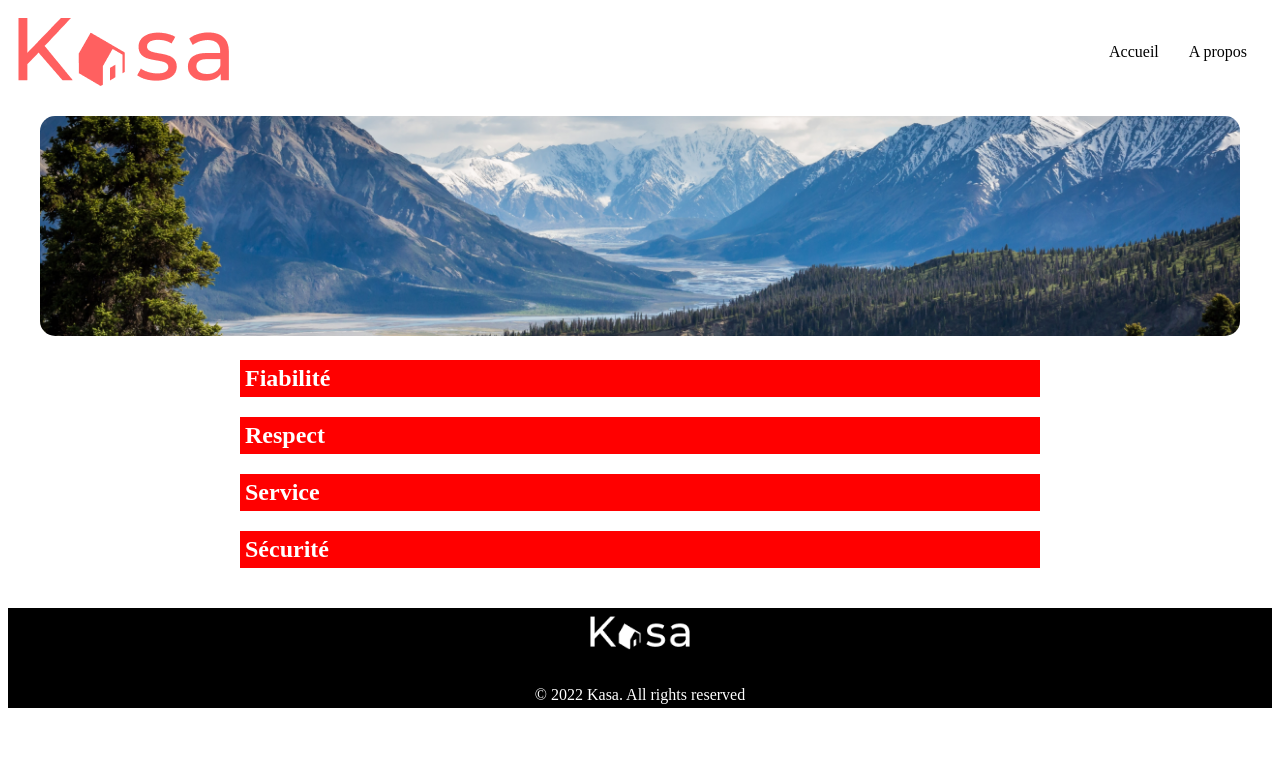
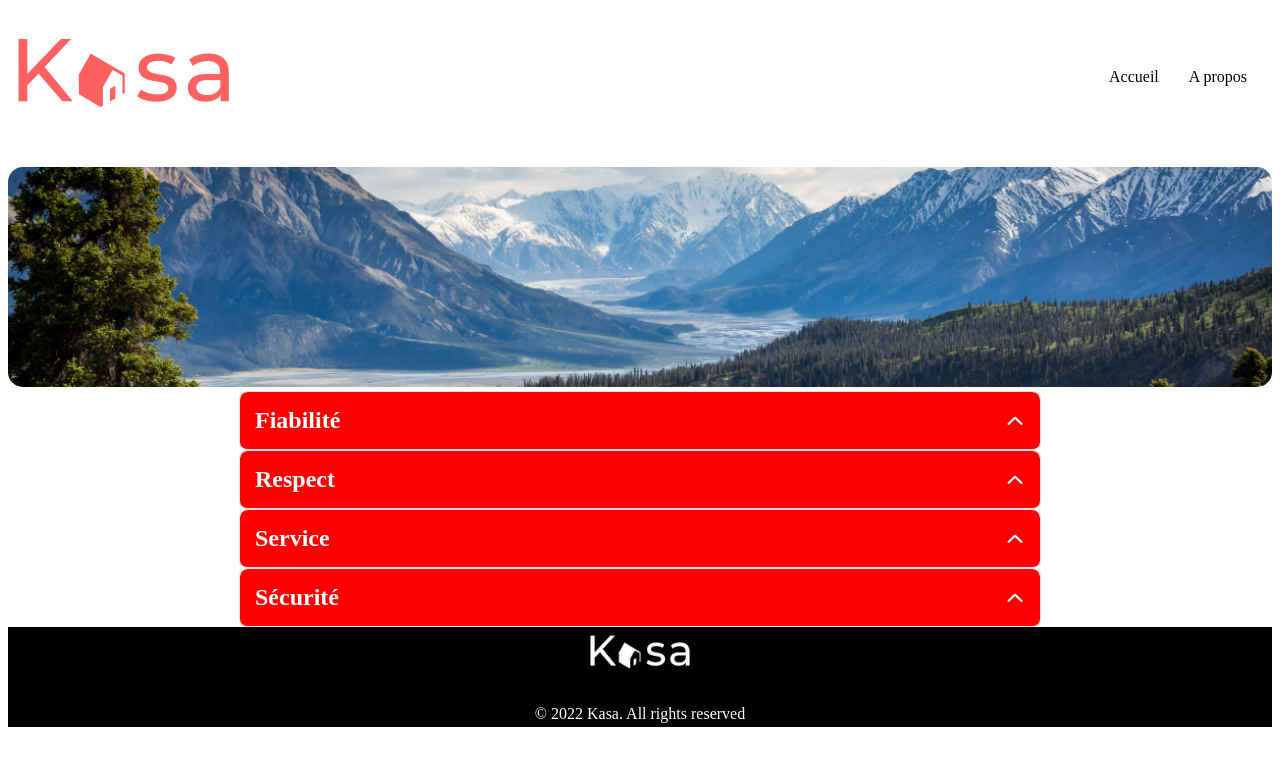
Before and after one commit to farahbed/agence-immo, a React (Vite) app in the folder vite/: page /about in a window 1280 px wide. Shown: the top 766 px of the page. Built offline with nearby package versions, Linux system fonts and the light colour scheme.

Commit message:
collapse check

```diff
--- a/vite/src/App.jsx
+++ b/vite/src/App.jsx
@@ -12,7 +12,7 @@
      <Header />
       <main className="main-content">
         <Routes>
-          <Route path="/home" element={<Home />} />
+          <Route path="/" element={<Home />} />
           <Route path="/about" element={<About />} />
           <Route path="*" element={<Error />} />
         </Routes>
--- a/vite/src/App.scss
+++ /dev/null
@@ -1,19 +0,0 @@
-
-  .main-content {
-    max-width: 1200px;
-    margin: 0 auto;
-  }
-
-
-//Banner
-
-
-
-
-
-//Footer
-
-
-
-
-  //details
--- a/vite/src/carouselle.jsx
+++ b/vite/src/carouselle.jsx
@@ -1,24 +1,24 @@
 import React, { useState } from 'react';
 
 function Carouselle({ images }) {
-  const [currentIndex, setCurrentIndex] = useState(0);
+  const [currentIndex, setCurrentIndex] = useState(0); // pour utiliser state dans le carouselle
 
   // Fonction pour aller à l'image précédente
   const previousSlide = () => {
-    setCurrentIndex((prevIndex) =>
+    setCurrentIndex((prevIndex) =>   //pour aller à l'image precedente
       prevIndex === 0 ? images.length - 1 : prevIndex - 1
     );
   };
 
   // Fonction pour aller à l'image suivante
   const nextSlide = () => {
-    setCurrentIndex((prevIndex) =>
+    setCurrentIndex((prevIndex) =>  //pour aller à l'image suivante
       prevIndex === images.length - 1 ? 0 : prevIndex + 1
     );
   };
 
-  // Afficher les boutons seulement si plus d'une image
-  const showNavigation = images.length > 1;
+
+  const showNavigation = images.length > 1;  //pour afficher les boutons seulement si plus d'une image
 
   return (
     <div className="carouselle">
--- a/vite/src/components/Banner/Banner.scss
+++ b/vite/src/components/Banner/Banner.scss
@@ -12,9 +12,8 @@
 
     .banner-text {
       position: absolute;
-      top: 220px;
-      left: 55%;
-      transform: translate(-50%, -50%);
+      top: 30%;
+      left: 35%;
       color: white;
       font-size: 48px;
 
--- a/vite/src/components/Card/Cards.jsx
+++ b/vite/src/components/Card/Cards.jsx
@@ -1,6 +1,6 @@
 import React from 'react'
 import './Cards.scss'
-import Carouselle from '../../carouselle'
+
 
 
 function Cards(props) {
@@ -11,7 +11,7 @@
     <figure>
         <img className="card-img"
         src={props.cover}
-        alt="logement"/>
+        alt="{props.title}"/>
 
             <h2 className="card-title">{props.title}</h2>
     </figure>
--- a/vite/src/components/Details/Details.jsx
+++ /dev/null
@@ -1,75 +0,0 @@
-import React, { useState } from 'react';
-import './Details.scss';
-
-
-function Details() {
-  const [openSections, setOpenSections] = useState({});
-
-  // Fonction pour gérer le clic sur un titre
-  const toggleSection = (section) => {
-    setOpenSections((prevState) => ({
-      ...prevState,
-      [section]: !prevState[section],
-    }));
-  };
-
-  return (
-    <div className="details">
-      <div className={`details-section ${openSections.fiabilite ? 'dropdown-open' : 'dropdown-close'}`}>
-        <div className="details-title" onClick={() => toggleSection('fiabilite')}>
-          Fiabilité
-        </div>
-        {openSections.fiabilite && (
-          <p className="details-text">
-            Les annonces postées sur Kasa garantissent une fiabilité totale.
-            Les photos sont conformes aux logements, et toutes les informations
-            sont régulièrement vérifiées par nos équipes.
-          </p>
-        )}
-      </div>
-
-      <div className={`details-section ${openSections.respect ? 'dropdown-open' : 'dropdown-close'}`}>
-        <div className="details-title" onClick={() => toggleSection('respect')}>
-          Respect
-        </div>
-        {openSections.respect && (
-          <p className="details-text">
-            La bienveillance fait partie des valeurs fondatrices de Kasa.
-            Tout comportement discriminatoire ou de perturbation du voisinage
-            entraînera une exclusion de notre plateforme.
-          </p>
-        )}
-      </div>
-
-      <div className={`details-section ${openSections.service ? 'dropdown-open' : 'dropdown-close'}`}>
-        <div className="details-title" onClick={() => toggleSection('service')}>
-          Service
-        </div>
-        {openSections.service && (
-          <p className="details-text">
-            La qualité du service est au cœur de Kasa.
-            Nous veillons à ce que chaque interaction, que ce soit avec nos hôtes ou locataires,
-            soit empreinte de respect et de bienveillance.
-          </p>
-        )}
-      </div>
-
-      <div className={`details-section ${openSections.securite ? 'dropdown-open' : 'dropdown-close'}`}>
-        <div className="details-title" onClick={() => toggleSection('securite')}>
-          Sécurité
-        </div>
-        {openSections.securite && (
-          <p className="details-text">
-            La sécurité est la priorité de Kasa.
-            Aussi bien pour nos hôtes que pour les voyageurs, chaque logement correspond
-            aux critères de sécurité établis par nos services. En laissant une note aussi bien à l'hôte
-            qu'au locataire, cela permet à nos équipes de vérifier que les standards sont bien respectés.
-            Nous organisons également des ateliers sur la sécurité domestique pour nos hôtes.
-          </p>
-        )}
-      </div>
-    </div>
-  );
-}
-
-export default Details;
--- a/vite/src/components/Details/Details.scss
+++ /dev/null
@@ -1,34 +0,0 @@
-
-.details {
-    padding: 20px;
-    border-radius: 8px;
-    max-width: 800px;
-    margin: auto;
-  }
-
-  .details-section {
-    margin-bottom: 20px;
-    cursor: pointer;
-  }
-
-  .details-title {
-    font-size: 24px;
-    font-weight: 700;
-    color: white;
-    background-color: red;
-   padding: 5px;
-  }
-
-
-
-  .arrow {
-    font-size: 18px;
-    margin-left: 10px;
-  }
-
-  .details-text {
-
-    margin-top: 0;
-    padding: 10px; ;
-    background-color: #f9f9f9;
-  }
--- a/vite/src/components/Header/Header.jsx
+++ b/vite/src/components/Header/Header.jsx
@@ -6,9 +6,9 @@
 function Header() {
   return (
     <header>
-        <img className="logo" src={logo} alt="logo" />
+        <h1><img className="logo" src={logo} alt="logo" /></h1>
       <nav>
-        <a className="accueilBtn" href="../Home#">Accueil</a>
+        <a className="accueilBtn" href="../">Accueil</a>
         <a className="aproposBtn" href="../About#">A propos</a>
       </nav>
     </header>
--- /dev/null
+++ b/vite/src/components/collapse/Collapse.jsx
@@ -0,0 +1,32 @@
+import React, { useState } from 'react';
+import './Collapse.scss';
+import arrowIcon from './arrow.png';
+
+function Collapse({ title, content }) {
+  const [isOpen, setIsOpen] = useState(false);
+
+  // Fonction pour gérer le clic sur un titre
+  const toggleSection = () => {
+    setIsOpen(!isOpen);
+  };
+
+  return (
+    <div className="collapse">
+      <div className="collapse-header" onClick={toggleSection}>
+        <div className="collapse-title">{title}</div>
+        <img
+          src={arrowIcon}
+          alt="Arrow"
+          className={`collapse-arrow ${isOpen ? 'rotate' : ''}`}
+        />
+      </div>
+      {isOpen && (
+        <div className="collapse-content">
+          {content}
+        </div>
+      )}
+    </div>
+  );
+}
+
+export default Collapse;
--- /dev/null
+++ b/vite/src/components/collapse/Collapse.scss
@@ -0,0 +1,45 @@
+.collapse {
+  border: 1px solid #e0e0e0;
+  margin-bottom: 10px;
+  border-radius: 8px;
+  overflow: hidden;
+  max-width: 800px;
+  margin: auto;
+
+  .collapse-header {
+    display: flex;
+    justify-content: space-between;
+    align-items: center;
+    padding: 15px;
+    background-color: red; /* Title background color */
+    color: white; /* Title text color */
+    cursor: pointer;
+    border-radius: 8px 8px 0 0; /* Rounded corners only on the top */
+    font-size: 24px;
+    font-weight: 700;
+
+    .collapse-title {
+      font-size: 24px;
+      font-weight: 700;
+    }
+
+    .collapse-arrow {
+      width: 20px;
+      height: 20px;
+      transition: transform 0.3s ease-in-out;
+      font-size: 18px;
+      margin-left: 10px;
+    }
+
+    .rotate {
+      transform: rotate(180deg);
+    }
+  }
+
+  .collapse-content {
+    padding: 15px;
+    background-color: #f9f9f9;
+    border-top: 1px solid #e0e0e0;
+    font-size: 16px;
+  }
+}
--- a/vite/src/main.jsx
+++ b/vite/src/main.jsx
@@ -2,7 +2,6 @@
 import React from 'react';
 import ReactDOM from 'react-dom/client';
 import App from './App.jsx';
-import './App.scss'; // Votre fichier CSS/SCSS
 import { BrowserRouter } from 'react-router-dom';
 
 const root = ReactDOM.createRoot(document.getElementById('root'));
--- a/vite/src/pages/About/About.jsx
+++ b/vite/src/pages/About/About.jsx
@@ -2,16 +2,29 @@
 import React from 'react';
 import Banner from '../../components/Banner/Banner.jsx';
 import aboutImage from '../../assets/about-image.png';
-import Details from '../../components/Details/Details.jsx';
+import Collapse from '../../components/collapse/Collapse.jsx';
 
 function About() {
   return (
     <div className="about-page">
       <Banner image={aboutImage} />
 
-      <Details />
-
-
+      <Collapse
+        title="Fiabilité"
+        content="Les annonces postées sur Kasa garantissent une fiabilité totale. Les photos sont conformes aux logements, et toutes les informations sont régulièrement vérifiées par nos équipes."
+      />
+      <Collapse
+        title="Respect"
+        content="La bienveillance fait partie des valeurs fondatrices de Kasa. Tout comportement discriminatoire ou de perturbation du voisinage entraînera une exclusion de notre plateforme."
+      />
+      <Collapse
+        title="Service"
+        content="La qualité du service est au cœur de Kasa. Nous veillons à ce que chaque interaction, que ce soit avec nos hôtes ou locataires, soit empreinte de respect et de bienveillance."
+      />
+      <Collapse
+        title="Sécurité"
+        content="La sécurité est la priorité de Kasa. Aussi bien pour nos hôtes que pour les voyageurs, chaque logement correspond aux critères de sécurité établis par nos services. En laissant une note aussi bien à l'hôte qu'au locataire, cela permet à nos équipes de vérifier que les standards sont bien respectés. Nous organisons également des ateliers sur la sécurité domestique pour nos hôtes."
+      />
     </div>
   );
 }
```
Also changed, not shown: vite/src/components/collapse/arrow.png (added), 1 other file (tests, documents, lock files or other folders).
